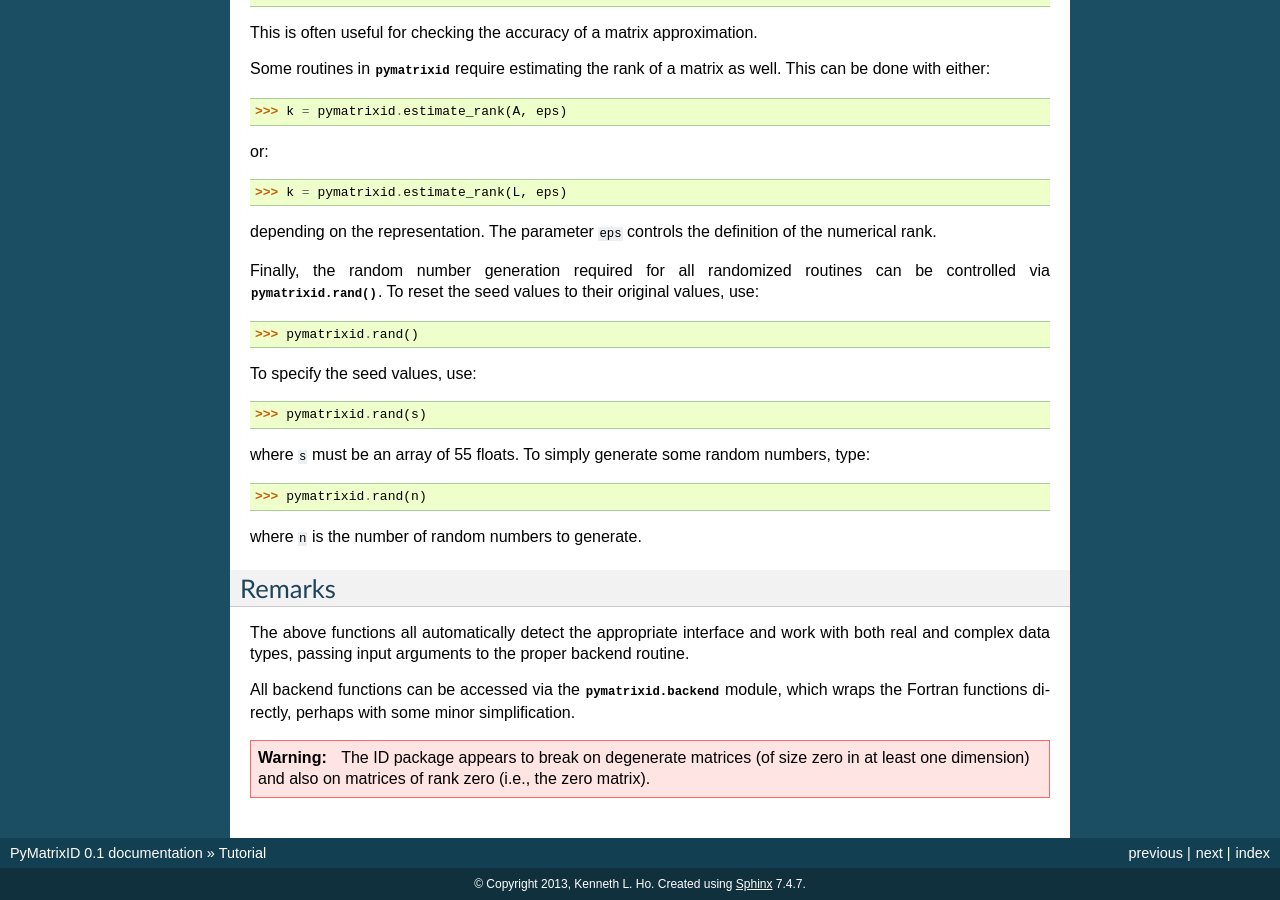
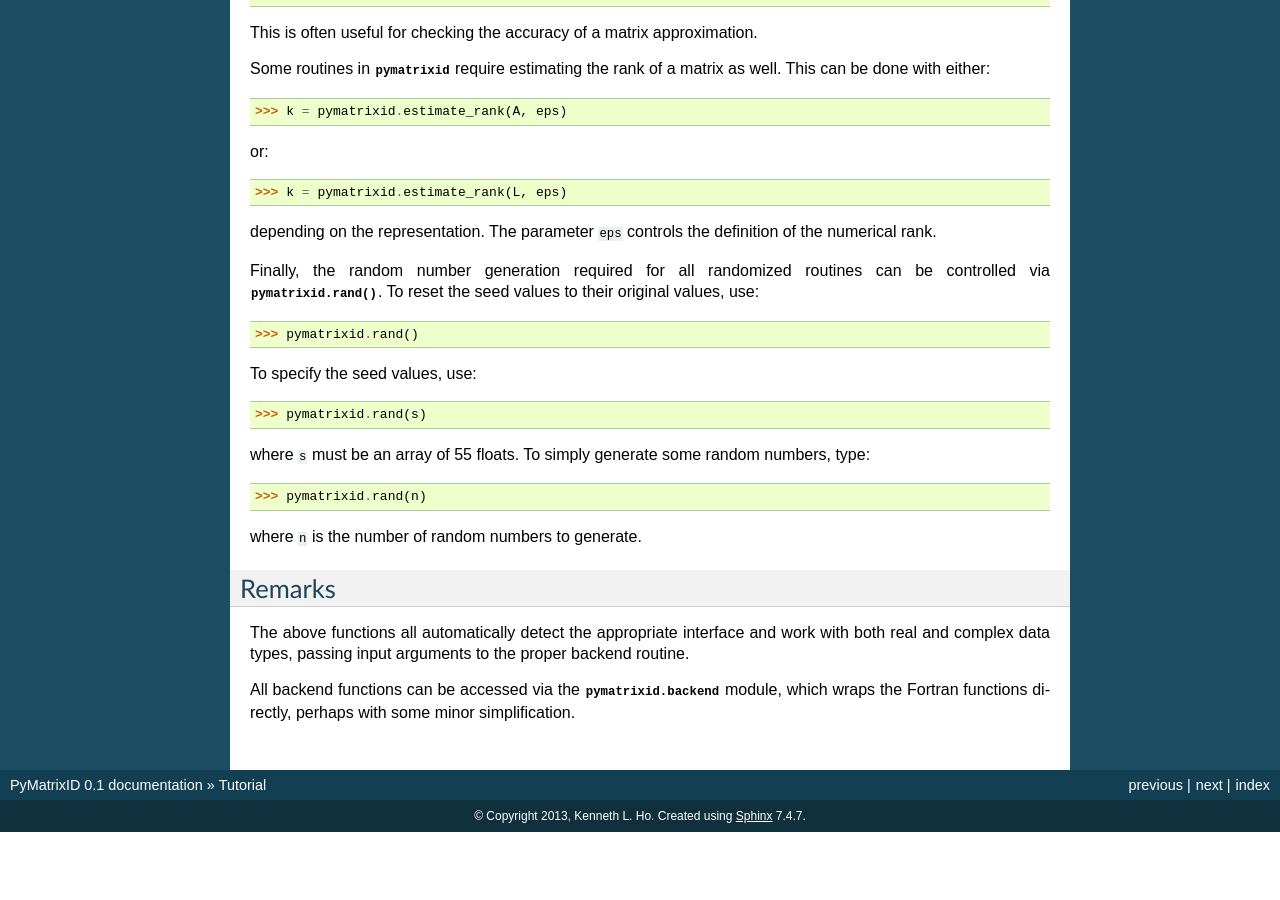
Before and after one commit to klho/PyMatrixID, a Sphinx documentation site: the page built from doc/tutorial.rst, in a window 1280 px wide and 900 px high, scrolled down 4021 px. Built offline with Sphinx 7.4.7, drawn with Linux system fonts in a browser that asks for light colours; after the commit the page ends 4853 px from its top, so only the background shows below that.

Commit message:
Updated documentation to reflect v0.3 import.

```diff
--- a/doc/tutorial.rst
+++ b/doc/tutorial.rst
@@ -223,6 +223,3 @@ Remarks
 The above functions all automatically detect the appropriate interface and work with both real and complex data types, passing input arguments to the proper backend routine.
 
 All backend functions can be accessed via the :mod:`pymatrixid.backend` module, which wraps the Fortran functions directly, perhaps with some minor simplification.
-
-.. warning::
-  The ID package appears to break on degenerate matrices (of size zero in at least one dimension) and also on matrices of rank zero (i.e., the zero matrix).
```
